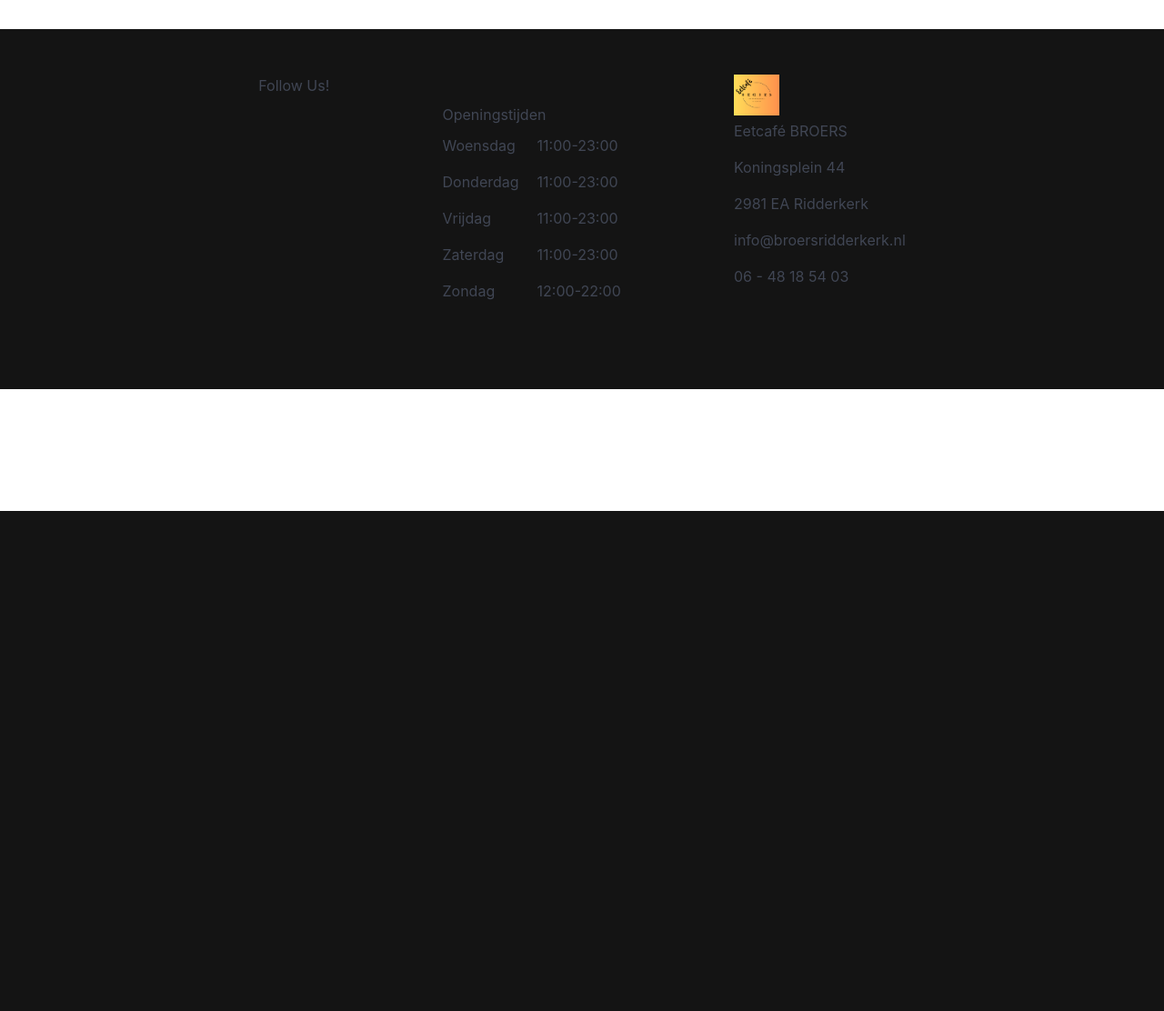
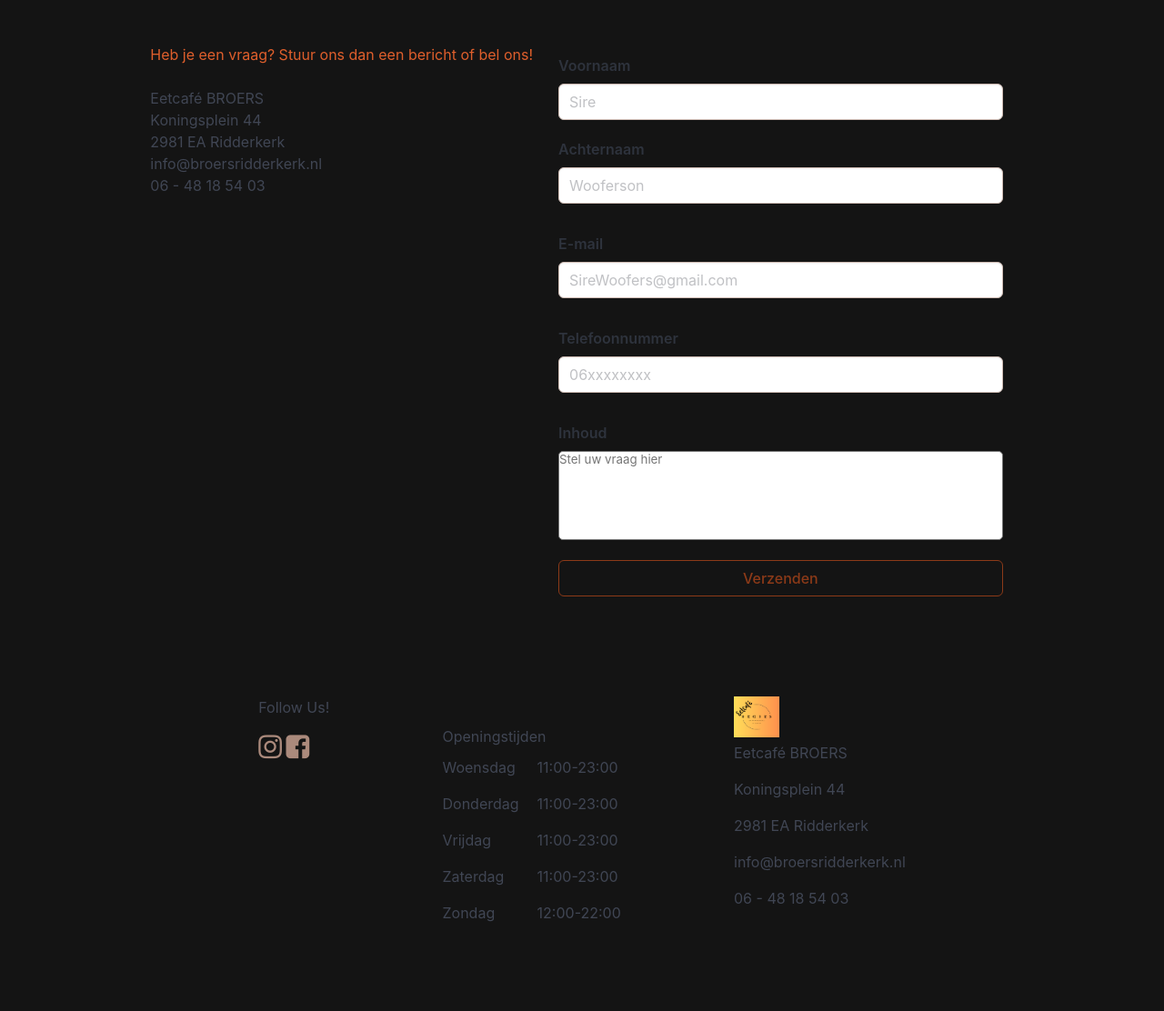
Before and after one commit to SukunaRaven/CLE2, a PHP site: page /contact.php in a window 1280 px wide. Shown: the part 238-1350 px from the top of the page at 91% size. Before the commit the page ends 800 px from the top, so only its background shows below. Run offline with PHP 8.4, Linux system fonts and the light colour scheme.

Commit message:
contact aangemaakt

```diff
--- a/contact.php
+++ b/contact.php
@@ -8,10 +8,11 @@
           content="width=device-width, user-scalable=no, initial-scale=1.0, maximum-scale=1.0, minimum-scale=1.0">
     <meta http-equiv="X-UA-Compatible" content="ie=edge">
     <link
-        rel="stylesheet"
-        href="https://cdn.jsdelivr.net/npm/bulma@1.0.2/css/bulma.min.css"
+            rel="stylesheet"
+            href="https://cdn.jsdelivr.net/npm/bulma@1.0.2/css/bulma.min.css"
     >
     <link rel="stylesheet" href="CSS/style.css">
+    <link rel="stylesheet" href="https://cdnjs.cloudflare.com/ajax/libs/font-awesome/4.7.0/css/font-awesome.min.css">
     <title>Broers Smaakmakers</title>
 </head>
 
@@ -20,7 +21,8 @@
     <div class="navbar-brand">
         <a class="navbar-item">
             <figure class="image is-32x32">
-                <a href="homepage.php" target="_self"><img class="is-rounded" src="Images/BroersLogo.png" alt="Logo" /></a>
+                <a href="homepage.php" target="_self"><img class="is-rounded" src="Images/BroersLogo.png"
+                                                           alt="Logo"/></a>
             </figure>
         </a>
 
@@ -86,21 +88,146 @@
     </section>
 </header>
 
-<main>
+<main class="has-background-info pt-0">
+    <section class="section">
+        <div class="container content is-flex is-flex-row contactRow">
 
+
+            <div class="m-0 p-0" >
+                <p class="m-0 p-0 pr-4" style="color: #DF5F2C"> Heb je een vraag? Stuur ons dan een bericht of bel ons! </p>
+                <br>
+                <div class="pb-2">
+                <p class="m-0 p-0 pr-4" >Eetcafé BROERS</p>
+                <p class="m-0 p-0 pr-4">Koningsplein 44</p>
+                <p class="m-0 p-0 pr-4" > 2981 EA Ridderkerk</p>
+                <p class="m-0 p-0 pr-4"  > info@broersridderkerk.nl</p>
+                <p class="m-0 p-0 pr-4" >06 - 48 18 54 03</p>
+                </div>
+            </div>
+
+            <div >
+                <form class="column is-fullwidth container" action="" method="post">
+                    <!-- name -->
+                    <div>
+                        <label class="label" for="name">Voornaam</label>
+
+                        <div>
+                            <input class="input is-link is-half-width" placeholder="Sire" id="name" type="text"
+                                   name="name"
+                                   value="<?= $name ?? '' ?>"/>
+
+                            <p class="help is-danger">
+                                <?= $errors['name'] ?? '' ?>
+                            </p>
+                        </div>
+                    </div>
+                    <!-- surname -->
+
+                    <label class="label" for="surname">Achternaam</label>
+
+                    <input class="input is-link" placeholder="Wooferson" id="surname" type="text" name="surname"/>
+
+                    <p class="help is-danger">
+                        <?= $errors['surname'] ?? '' ?>
+                    </p>
+
+                    <!--email -->
+
+                    <label class="label" for="email">E-mail</label>
+
+                    <input class="input is-link" placeholder="SireWoofers@gmail.com" id="email" type="text" name="email"
+                           value="<?= $email ?? '' ?>"/>
+
+                    <p class="help is-danger">
+                        <?= $errors['email'] ?? '' ?>
+                    </p>
+
+
+                    <!-- phonenumber -->
+
+                    <label class="label" for="phoneNumber">Telefoonnummer</label>
+
+
+                    <input class="input is-link" placeholder="06xxxxxxxx" id="phoneNumber" type="text"
+                           name="phoneNumber"
+                           value="<?= $phonenumber ?? '' ?>"/>
+
+                    <p class="help is-danger">
+                        <?= $errors['phoneNumber'] ?? '' ?>
+                    </p>
+
+
+                    <label class="label" for="textArea">Inhoud</label>
+                    <textarea cols="100" rows="6" class="textArea" placeholder="Stel uw vraag hier" id="textArea" name="textarea"></textarea>
+                    <!-- Submit -->
+<div class="pb-4">
+
+</div>
+                    <button class="button is-warning is-outlined is-fullwidth" type="submit" name="submit">Verzenden
+                    </button>
+
+
+                </form>
+
+            </div>
+    </section>
 </main>
+<style>
+
+    .privacyCheckBox {
+        display: flex;
+        flex-direction: row;
+        gap: 20px;
+        padding-bottom: 18px;
+    }
+
+    .linkPrivacy {
+        color: #DF5F2C;
+    }
+
+    .privacyText {
+        padding: 0;
+        font-size: smaller;
+    }
+
+    .privacyText& Link {
+        display: flex;
+        align-content: center;
+    }
+
+    .checkbox {
+        display: flex;
+        transform: scale(1);
+        align-content: center;
+
+    }
+
+    .textArea {
+        resize: none;
+        display: inline-block;
+        max-width: 488.66px;
+        overflow: hidden;
+        border-radius: 5px ;
+    }
+
+    .contactRow {
+        display: flex;
+        justify-content: center;
+
+    }
+
+</style>
+
 
 <footer class="has-background-info">
     <div class="footerRow">
         <div><p>Follow Us!</p>
             <a href="https://www.instagram.com/broers.ridderkerk">
-                <i class="fa fa-instagram" style="font-size:24px"></i>
+                <i class="fa fa-instagram" style="font-size:30px"></i>
             </a>
-            <a href="https://www.tiktok.com/@broers.ridderkerk">
-                <i class="fa-brands fa-tiktok" style="font-size:24px"></i>
-            </a>
+
             <a href="https://www.facebook.com/profile.php?id=61562490741128">
-                <i class="fa fa-facebook-square" style="font-size:24px"></i>
+                <i class="fa fa-facebook-square" style="font-size:30px"></i>
             </a>
         </div>
         <div>
```
